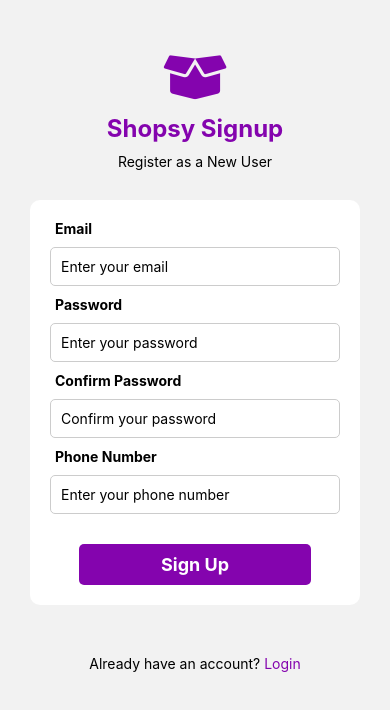
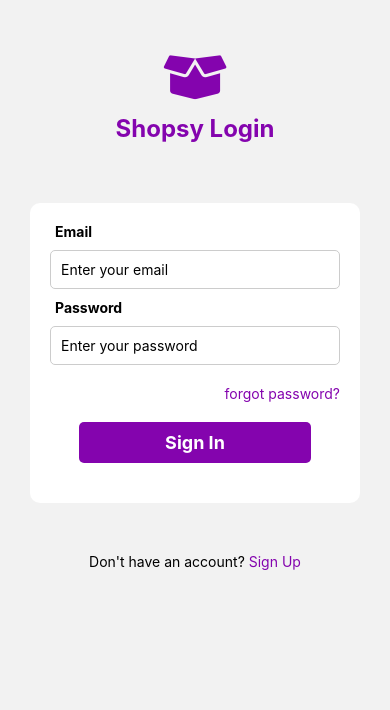
Before and after one commit to immahmoodpasha/Shopsy, a React Native app: screen /Signin in a window 390 px wide. Shown: the top 710 px of the page. Built offline with nearby package versions, Linux system fonts and the light colour scheme.

Commit message:
categories page starting

```diff
--- a/Navigators/StackNavigator.js
+++ b/Navigators/StackNavigator.js
@@ -1,15 +1,23 @@
 import { NavigationContainer } from '@react-navigation/native';
-import Login from '../screens/Home';
 import Signup from '../screens/Signup';
 import { createNativeStackNavigator } from '@react-navigation/native-stack';
+import Home from '../screens/Home';
+import Signin from '../screens/Signin';
+import Categories from '../screens/Categories';
+
+
+
 
 const StackNavigator = () => {
    const Stack = createNativeStackNavigator();
   return (
 
-    <Stack.Navigator initialRouteName="Signup" screenOptions={{headerShown: false}}>
-      <Stack.Screen name="Home" component={Login} />
+    <Stack.Navigator initialRouteName="Categories" screenOptions={{headerShown: false}}>
+      <Stack.Screen name="Home" component={Home} />
       <Stack.Screen name="Signup" component={Signup} />
+      <Stack.Screen name="Signin" component={Signin} />
+      <Stack.Screen name="Categories" component={Categories} />
+      {/* Add more screens as needed */}
     </Stack.Navigator>
   );
 }
--- a/package.json
+++ b/package.json
@@ -13,6 +13,7 @@
     "@react-navigation/native-stack": "^7.3.21",
     "expo": "~53.0.20",
     "expo-status-bar": "~2.2.3",
+    "lucide-react-native": "^0.525.0",
     "react": "19.0.0",
     "react-native": "0.79.5"
   },
--- /dev/null
+++ b/screens/Categories.js
@@ -0,0 +1,54 @@
+import { View, Text,StyleSheet } from 'react-native'
+import React from 'react'
+import VegIcon from 'react-native-vector-icons/FontAwesome5';
+import DairyIcon from 'react-native-vector-icons/Entypo';
+
+const Categories = () => {
+  return (
+    <View style={styles.container}>
+      <Text style={styles.heading}>Categories</Text>
+      <View style={{flex: 1,flexDirection:'row' ,justifyContent: 'space-between', flexWrap: 'wrap', padding: 20}}>
+        <View>
+        <VegIcon name="clipboard-list" size={30} color="#8404aeff" style={{alignSelf: 'center'}} />
+        <Text style={{textAlign: 'center', fontSize: 10, marginTop: 10}}>All Items</Text>
+        </View>
+        <View>
+            <DairyIcon name="leaf" size={30} color="#8404aeff" style={{alignSelf: 'center'}} />
+        <Text style={{textAlign: 'center', fontSize: 10, marginTop: 10}}>All Items</Text>
+        </View>
+        <View>
+        <VegIcon name="clipboard-list" size={30} color="#8404aeff" style={{alignSelf: 'center'}} />
+        <Text style={{textAlign: 'center', fontSize: 10, marginTop: 10}}>All Items</Text>
+        </View>
+        <View>
+        <VegIcon name="clipboard-list" size={30} color="#8404aeff" style={{alignSelf: 'center'}} />
+        <Text style={{textAlign: 'center', fontSize: 10, marginTop: 10}}>All Items</Text>
+        </View>
+        <View>
+        <VegIcon name="clipboard-list" size={30} color="#8404aeff" style={{alignSelf: 'center'}} />
+        <Text style={{textAlign: 'center', fontSize: 10, marginTop: 10}}>All Items</Text>
+        </View>
+        <View>
+        <VegIcon name="clipboard-list" size={30} color="#8404aeff" style={{alignSelf: 'center'}} />
+        <Text style={{textAlign: 'center', fontSize: 10, marginTop: 10}}>All Items</Text>
+        </View>
+      </View>
+    </View>
+  )
+}
+const styles = StyleSheet.create({
+    container: {
+        flex: 1,
+        marginTop: 50,
+    },
+    heading: {
+        fontSize: 24,
+        fontWeight: 'bold',
+        color: '#8404aeff',
+        textAlign: 'center',
+        marginVertical: 20,
+    },
+
+});
+
+export default Categories
--- a/screens/Home.js
+++ b/screens/Home.js
@@ -35,7 +35,7 @@ const Home = () => {
           Your one stop solution for all the grocery needs
         </Text>
 
-        <Pressable style={styles.button} onPress={() =>navigate.navigate('Signup')}>
+        <Pressable style={styles.button} onPress={() =>navigate.navigate('Signin')}>
           <Text style={styles.buttonText}>Get Started</Text>
         </Pressable>
         <Text style={{ marginTop: 10 }}>
--- /dev/null
+++ b/screens/Signin.js
@@ -0,0 +1,104 @@
+import { View, Text, StyleSheet, TextInput, TouchableOpacity } from 'react-native';
+import React from 'react';
+import Icon from 'react-native-vector-icons/FontAwesome5';
+import { useNavigation } from '@react-navigation/native';
+
+const Signin = () => {
+  const navigation = useNavigation();
+
+  return (
+    <View>
+      <Icon name="box-open" size={50} color="#8404aeff" style={{ alignSelf: 'center', marginTop: 50 }} />
+      <Text style={styles.heading}>Shopsy Login</Text>
+
+      <View style={styles.InputContainer}>
+        <Text style={styles.label}>Email</Text>
+        <TextInput
+          style={styles.InputField}
+          placeholder='Enter your email'
+          keyboardType='email-address'
+        />
+
+        <Text style={styles.label}>Password</Text>
+        <TextInput
+          style={styles.InputField}
+          placeholder='Enter your password'
+          secureTextEntry={true}
+        />
+        <Text style={styles.forgotPassword}>forgot password?</Text>
+
+        <TouchableOpacity
+        onPress={() => navigation.navigate('Categories')}
+        activeOpacity={0.7}
+        style={styles.SigninButton}>
+          <Text style={styles.SigninText}>Sign In</Text>
+        </TouchableOpacity>
+
+      </View>
+
+
+      <Text style={{ textAlign: 'center', marginTop: 20 }}>
+        Don't have an account?{' '}
+        <Text
+          onPress={() => navigation.navigate('Signup')}
+          style={{ color: '#8404aeff' }}
+        >
+          Sign Up
+        </Text>
+
+      </Text>
+
+    </View>
+  );
+};
+
+const styles = StyleSheet.create({
+  heading: {
+    fontSize: 24,
+    fontWeight: 'bold',
+    color: '#8404aeff',
+    marginTop: 10,
+    textAlign: 'center',
+  },
+  InputField: {
+    marginVertical: 10,
+    borderWidth: 1,
+    borderColor: '#ccc',
+    padding: 10,
+    borderRadius: 5,
+  },
+  InputContainer: {
+    margin: 30,
+    marginTop: 60,
+    backgroundColor: '#ffffffff',
+    padding: 20,
+    borderRadius: 10,
+    shadowColor: '#000',
+  },
+  label: {
+    fontWeight: 'bold',
+    marginLeft: 5,
+  },
+  SigninButton: {
+    backgroundColor: '#8404aeff',
+    padding: 10,
+    borderRadius: 5,
+    marginTop: 20,
+    width: '80%',
+    marginLeft: '10%',
+    marginBottom: 20,
+  },
+  SigninText: {
+    color: '#fff',
+    textAlign: 'center',
+    fontWeight: 'bold',
+    fontSize: 18,
+  },
+  forgotPassword: {
+    textAlign: 'right',
+    marginTop: 10,
+    color: '#8404aeff',
+  },
+});
+
+export default Signin;
--- a/screens/Signup.js
+++ b/screens/Signup.js
@@ -39,7 +39,10 @@ const Signup = () => {
           <Text style={styles.SignupText}>Sign Up</Text>
         </TouchableOpacity>
       </View>
-      <Text style={{textAlign: 'center', marginTop: 20}}>Already have an account? <Text style={{color: '#8404aeff'}}>Login</Text></Text>
+      <Text style={{textAlign: 'center', marginTop: 20}}>Already have an account?
+         <Text
+          onPress={() => navigate.navigate('Signin')}
+          style={{color: '#8404aeff'}}>Login</Text></Text>
     </View>
   )
 }
```
Also changed, not shown: 1 other file (tests, documents, lock files or other folders).
